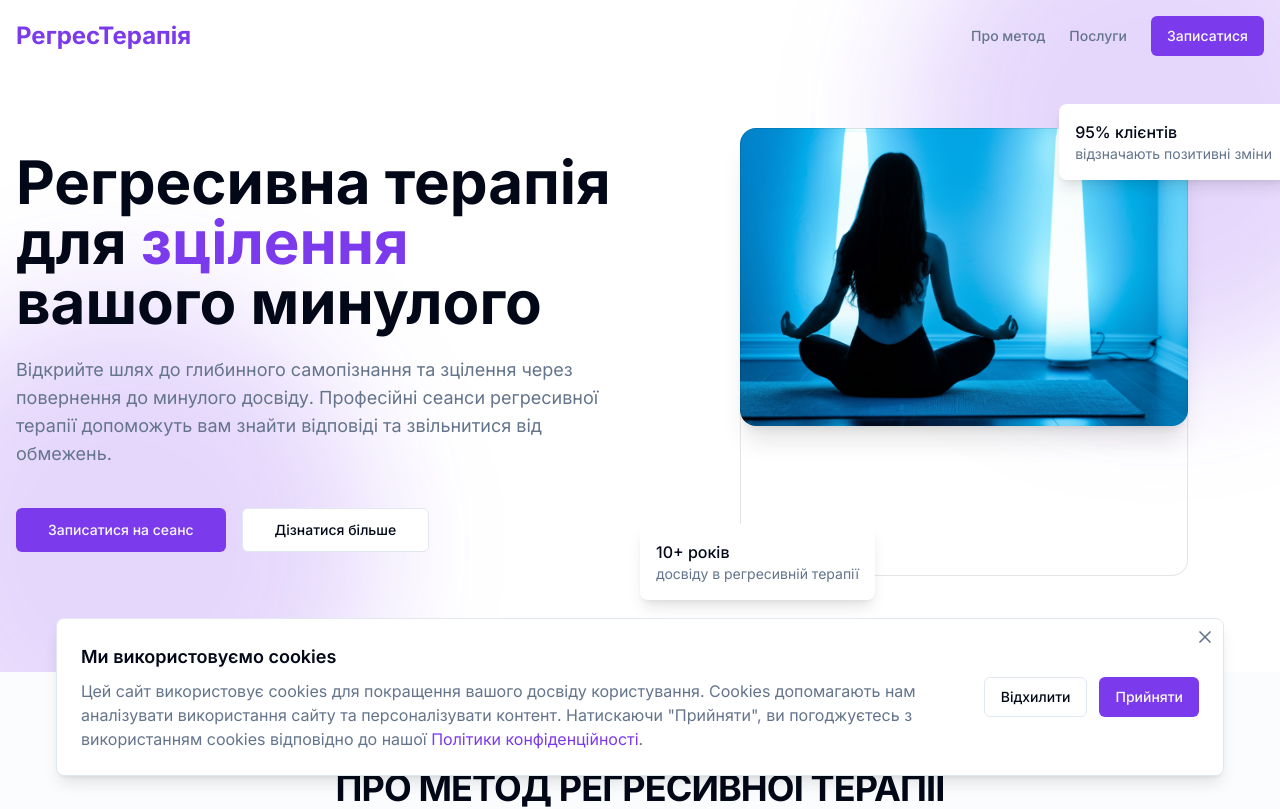
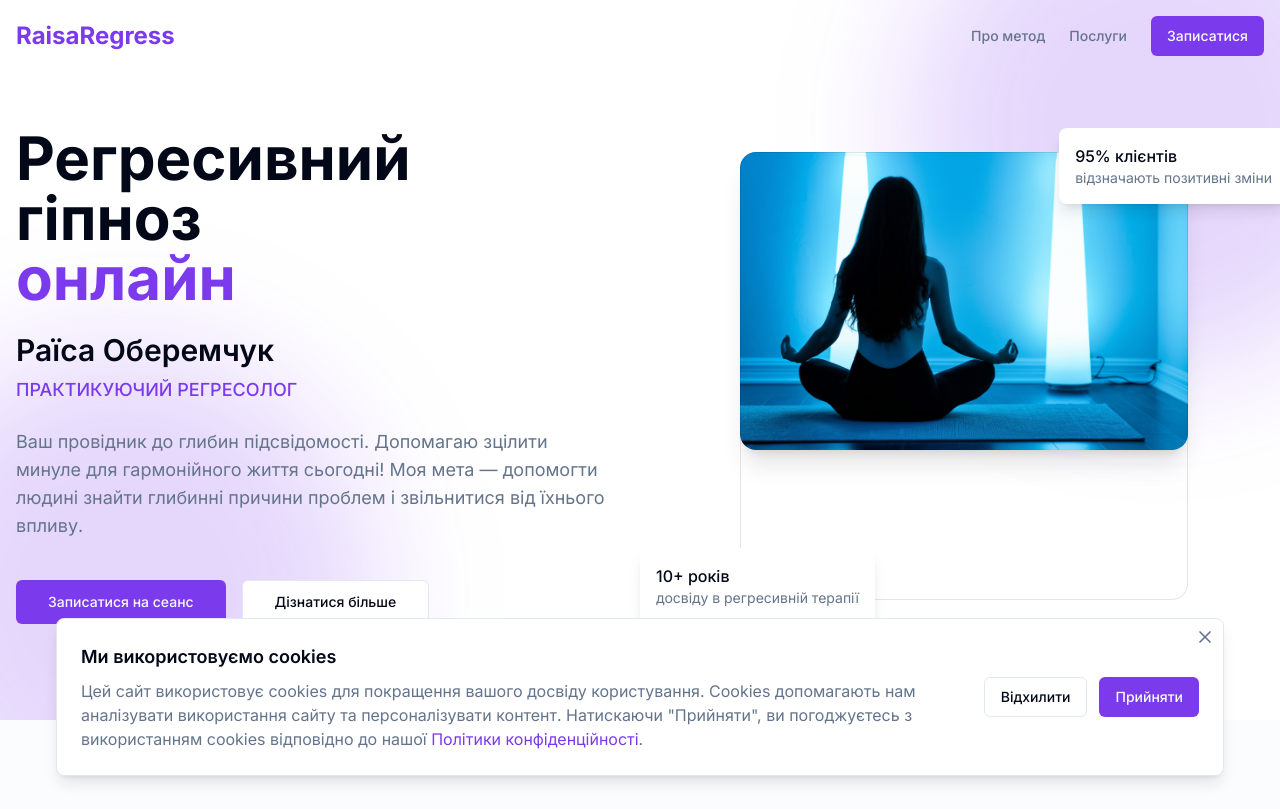
Before and after one commit to SerhiiOberemchuk/Regress-Raisa, a Next.js app: page / in a window 1280 px wide. Shown: the top 809 px of the page. Built offline with nearby package versions, Linux system fonts and the light colour scheme.

Commit message:
feat: update hero section with new text and logo
Change hero section title, add subtitle, update description, and switch logo.

Co-authored-by: null <135756668+SerhiiOberemchuk@users.noreply.github.com>

```diff
--- a/components/footer.tsx
+++ b/components/footer.tsx
@@ -12,7 +12,7 @@ export default function Footer() {
         <div className="grid grid-cols-1 md:grid-cols-4 gap-8">
           <div className="md:col-span-2">
             <Link href="/" className="text-2xl font-bold text-primary">
-              РегресТерапія
+              RaisaRegress
             </Link>
             <p className="mt-4 text-muted-foreground max-w-md">
               Професійні сеанси регресивної терапії для зцілення минулого, трансформації теперішнього та створення
@@ -90,7 +90,7 @@ export default function Footer() {
 
         <div className="border-t border-border mt-12 pt-6 flex flex-col md:flex-row justify-between items-center">
           <div className="flex flex-col md:flex-row md:items-center gap-2 md:gap-4">
-            <p className="text-sm text-muted-foreground">© {currentYear} РегресТерапія. Усі права захищені.</p>
+            <p className="text-sm text-muted-foreground">© {currentYear} RaisaRegress. Усі права захищені.</p>
             <div className="flex items-center gap-1">
               <span className="text-sm text-muted-foreground">Сайт створено:</span>
               <a
--- a/components/header.tsx
+++ b/components/header.tsx
@@ -37,7 +37,7 @@ export default function Header() {
       <div className="container mx-auto px-4 py-4">
         <div className="flex items-center justify-between">
           <Link href="/" className="text-2xl font-bold text-primary">
-            РегресТерапія
+            RaisaRegress
           </Link>
 
           {/* Desktop Navigation */}
--- a/components/hero.tsx
+++ b/components/hero.tsx
@@ -23,11 +23,17 @@ export default function Hero() {
             className="flex flex-col space-y-6"
           >
             <h1 className="text-4xl md:text-5xl lg:text-6xl font-bold leading-tight">
-              Регресивна терапія для <span className="text-primary">зцілення</span> вашого минулого
+              Регресивний <br />
+              гіпноз <br />
+              <span className="text-primary">онлайн</span>
             </h1>
+            <div className="space-y-2">
+              <h2 className="text-2xl md:text-3xl font-semibold">Раїса Оберемчук</h2>
+              <p className="text-lg font-medium text-primary">ПРАКТИКУЮЧИЙ РЕГРЕСОЛОГ</p>
+            </div>
             <p className="text-lg text-muted-foreground">
-              Відкрийте шлях до глибинного самопізнання та зцілення через повернення до минулого досвіду. Професійні
-              сеанси регресивної терапії допоможуть вам знайти відповіді та звільнитися від обмежень.
+              Ваш провідник до глибин підсвідомості. Допомагаю зцілити минуле для гармонійного життя сьогодні! Моя мета
+              — допомогти людині знайти глибинні причини проблем і звільнитися від їхнього впливу.
             </p>
             <div className="flex flex-col sm:flex-row gap-4 pt-4">
               <Button asChild size="lg" className="bg-primary hover:bg-primary/90">
```
